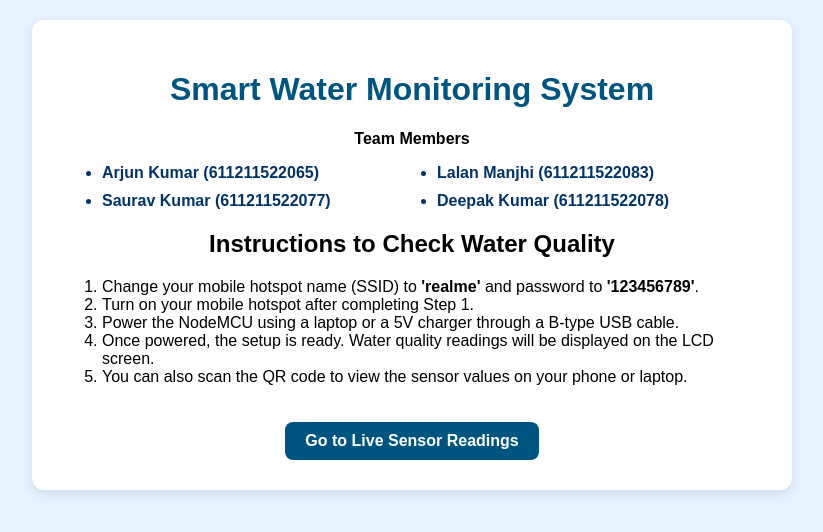
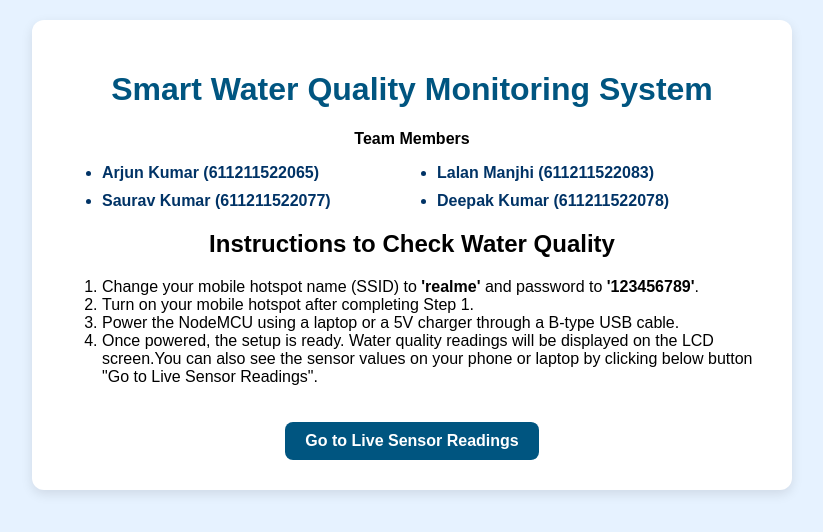
Before and after one commit to arjun5961110/Water-Monitoring-, a plain HTML site: page index.html in a window 1280 px wide. Shown: the whole page, without its empty margins (228-1051 px from the left). Drawn offline with Linux system fonts and the light colour scheme.

Commit message:
Update index.html

```diff
--- a/index.html
+++ b/index.html
@@ -62,7 +62,7 @@
 </head>
 <body>
   <div class="container">
-    <h1>Smart Water Monitoring System</h1>
+    <h1>Smart Water Quality Monitoring System</h1>
 
     <p><strong>Team Members</strong></p>
     <ul class="team-members team-inline">
@@ -77,8 +77,7 @@
       <li>Change your mobile hotspot name (SSID) to <strong>'realme'</strong> and password to <strong>'123456789'</strong>.</li>
       <li>Turn on your mobile hotspot after completing Step 1.</li>
       <li>Power the NodeMCU using a laptop or a 5V charger through a B-type USB cable.</li>
-      <li>Once powered, the setup is ready. Water quality readings will be displayed on the LCD screen.</li>
-      <li>You can also scan the QR code to view the sensor values on your phone or laptop.</li>
+      <li>Once powered, the setup is ready. Water quality readings will be displayed on the LCD screen.You can also see the sensor values on your phone or laptop by clicking below button "Go to Live Sensor Readings".</li>
     </ol>
 
     <a class="button" href="https://arjun5961110.github.io/Water-Monitoring-/monitor.html">Go to Live Sensor Readings</a>
```
